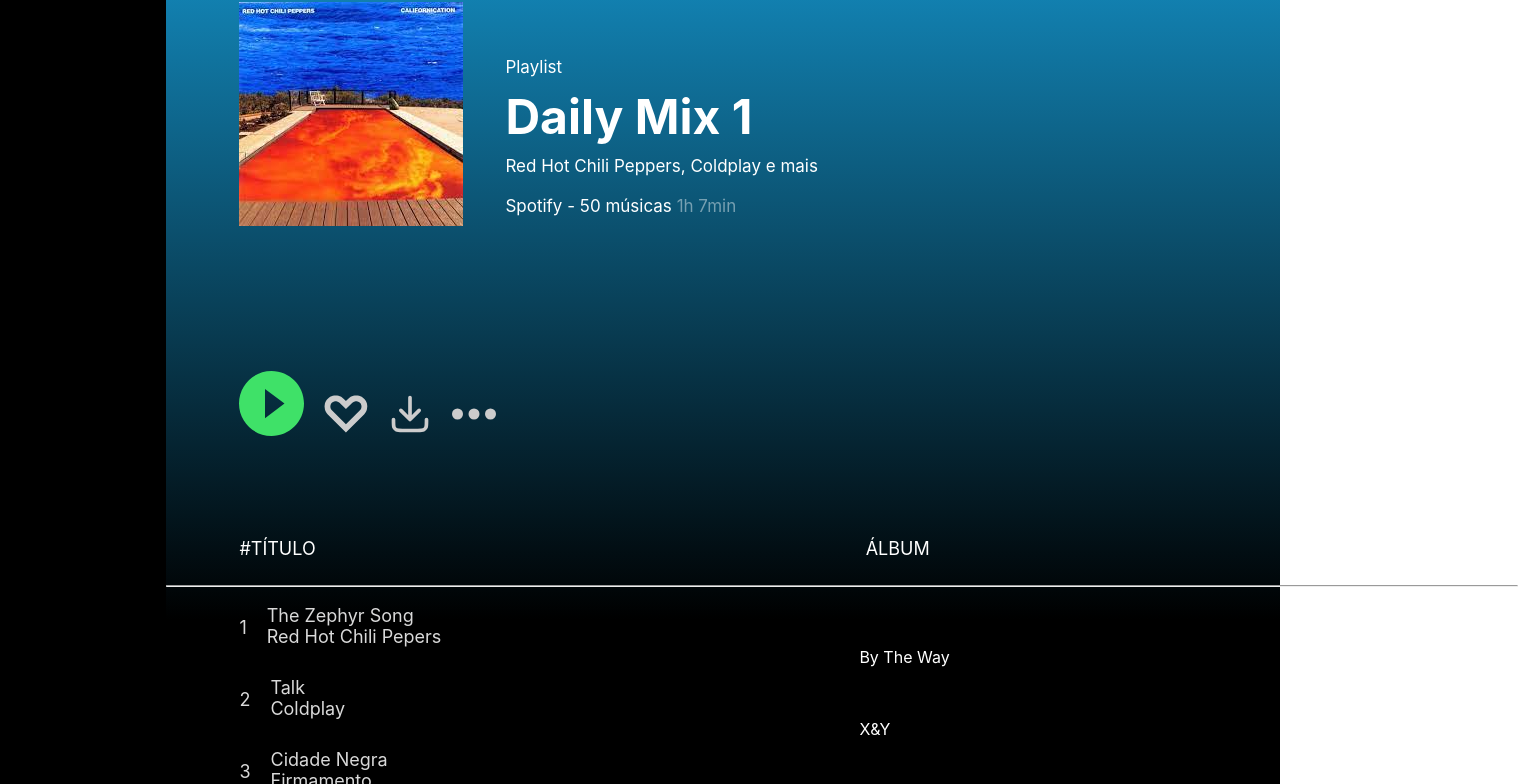
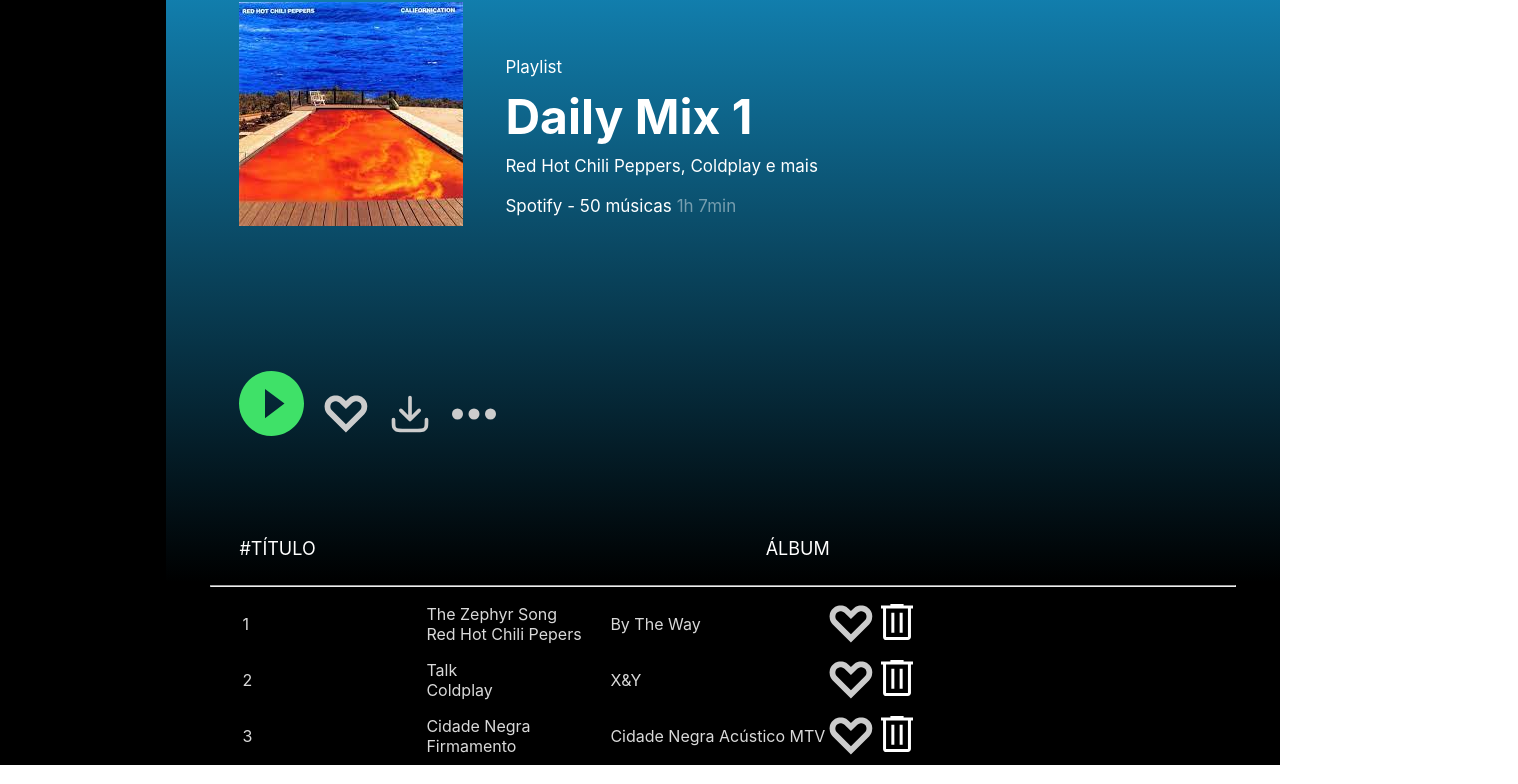
Before and after one commit to luizperinig/equipe-3-react, a React (Create React App) app: page / in a window 1280 px wide. Shown: the part 188-972 px from the top of the page, 1518 px wide, since content can reach past the window. Built offline with nearby package versions, Linux system fonts and the light colour scheme.

Commit message:
Tabela de musicas

```diff
--- a/src/componentes/Dashboard.css
+++ b/src/componentes/Dashboard.css
@@ -68,26 +68,12 @@
 
 .bottom p {
     font-size: 18px;
-    margin-right: 550px;
-}
-
-.users{
-    display: flex;
-    flex-direction: column;
-    padding-left: 73px;
+    margin-right: 450px;
 }
 
 .user{
-    display: flex;
-    flex-direction: row;
-    font-size: 18px;
-    margin-top: 10px;
-    margin-right: 30px;
+    padding-left: 73px;
     color: #D9D9D9;
-}
-
-.user div{
-    margin-right: 20px;
 }
 
 .relogio{
@@ -96,18 +82,19 @@
     padding-top: 15px;
 }
 
-.linha{
-    width: 1350px;
+.line{
+    width: 80vw;
 }
 
-.album{
-
-    margin-left: 620px;
-    color: white;
-
+.img10{
+    cursor: pointer;
 }
 
-.id{
-    padding-top: 12px;
+.img11{
+    cursor: pointer;
+}
 
+.user td{
+    text-align: left;
+    column-width: 180px;
 }
--- a/src/componentes/Dashboard.jsx
+++ b/src/componentes/Dashboard.jsx
@@ -38,25 +38,25 @@
                     <p>#TÍTULO</p>
                     <p>ÁLBUM</p>
                     <img className='relogio' src={relogio} alt=''/>
-
                 </div>
             </div>
-            <hr className='linha'></hr>
-            <div className='tabela'>
-                <div className='users'>
-                    {musicas.map((user, index) => (
-                        <section>
-                        <div key={index} className='user'>
-                            <div className='id'>{user.id}</div>  <div>{user.name} <br/> {user.banda}</div>
-
-                        </div>
-                        <div className='album'> {user.album} </div>
-                        </section>
-                    ))}
-                </div>
-
-
-            </div>
+            <hr className='line'></hr>
+            <table className='user'>
+                   <tbody>
+                        {musicas.map(user => (
+                        <tr key={user.id}>
+                            <td>{user.id}</td>
+                            <td>{user.name}<br/>{user.banda}</td>
+                            <td>{user.album}</td>
+                            <td>
+                                <img className='img10' src={favorite?coracaoverde:coracao} alt=''
+                                onClick={()=>setFavorite(!favorite)}/>
+                                <img className='img11' src={lixeira} alt=''/>
+                            </td>
+                        </tr>
+                        ))}
+                    </tbody>
+            </table>
 
 
         </div>
```
Also changed, not shown: src/componentes/imagens/delete.svg.
